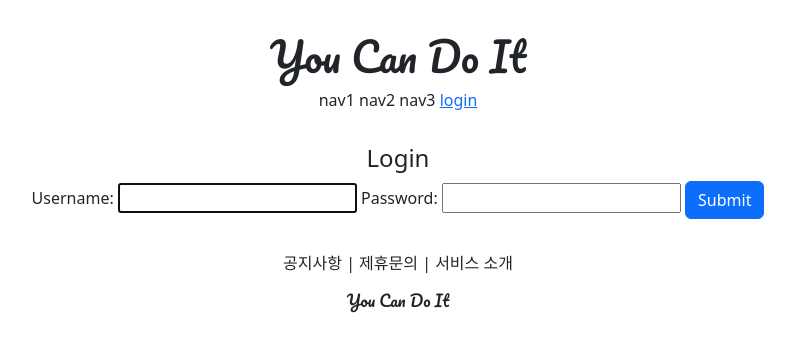
After one commit to 0JNYNG0/Only-I-can-change-my-life, a Django app: page /account/login/ in a window 1280 px wide. The commit adds this page. Shown: the top 352 px of the page, without its empty margins (242-1037 px from the left). Run offline with Django 4.2, Linux system fonts and the light colour scheme.

Commit message:
Completed login, logout implementation

```diff
--- /dev/null
+++ b/accountapp/templates/accountapp/login.html
@@ -0,0 +1,18 @@
+{% extends 'base.html' %}
+
+{% block content %}
+
+<div style="text-align: center;">
+    <div>
+        <h4>Login</h4>
+    </div>
+    <div>
+        <form action="" method="post">
+            {% csrf_token %}
+            {{ form }}
+            <input type="submit" class="btn btn-primary">
+        </form>
+    </div>
+</div>
+
+{% endblock %}
--- a/accountapp/urls.py
+++ b/accountapp/urls.py
@@ -1,3 +1,4 @@
+from django.contrib.auth.views import LoginView, LogoutView
 from django.urls import path
 
 from accountapp.views import hello_world, AccountCreateView
@@ -8,6 +9,10 @@ urlpatterns = [
     # 함수 방식은 그냥 함수 명을 넣으면 된다 - hello_world
     path('hello_world/', hello_world, name='hello_world'),
 
+    path('login/', LoginView.as_view(template_name='accountapp/login.html'), name='login'),
+    path('logout/', LogoutView.as_view(), name='logout'),
+
+
     # 클래스 방식은 클래스 명.as_view() 로 값을 넣어야 된다 - AccountCreateView.as_view()
     path('create/', AccountCreateView.as_view(), name='create'),
 ]
--- a/templates/header.html
+++ b/templates/header.html
@@ -8,6 +8,14 @@
         <span>nav1</span>
         <span>nav2</span>
         <span>nav3</span>
-        <span>nav4</span>
+        {% if not user.is_authenticated %}
+        <a href="{% url 'accountapp:login' %}?next={{ request.path }}">
+            <span>login</span>
+        </a>
+        {% else %}
+        <a href="{% url 'accountapp:logout' %}?next={{ request.path }}">
+            <span>logout</span>
+        </a>
+        {% endif %}
     </div>
 </div>
```
Also changed, not shown: oiccml/settings.py (+7 -0 lines).
